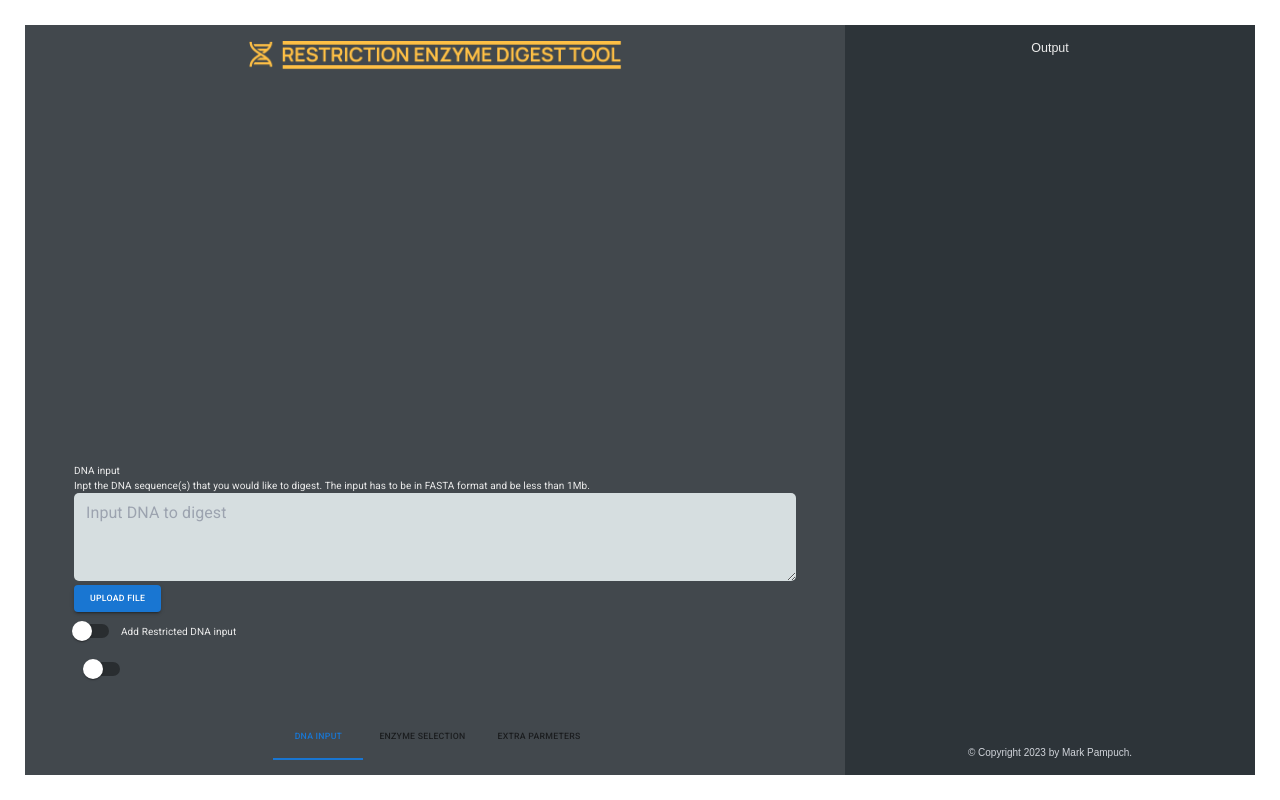
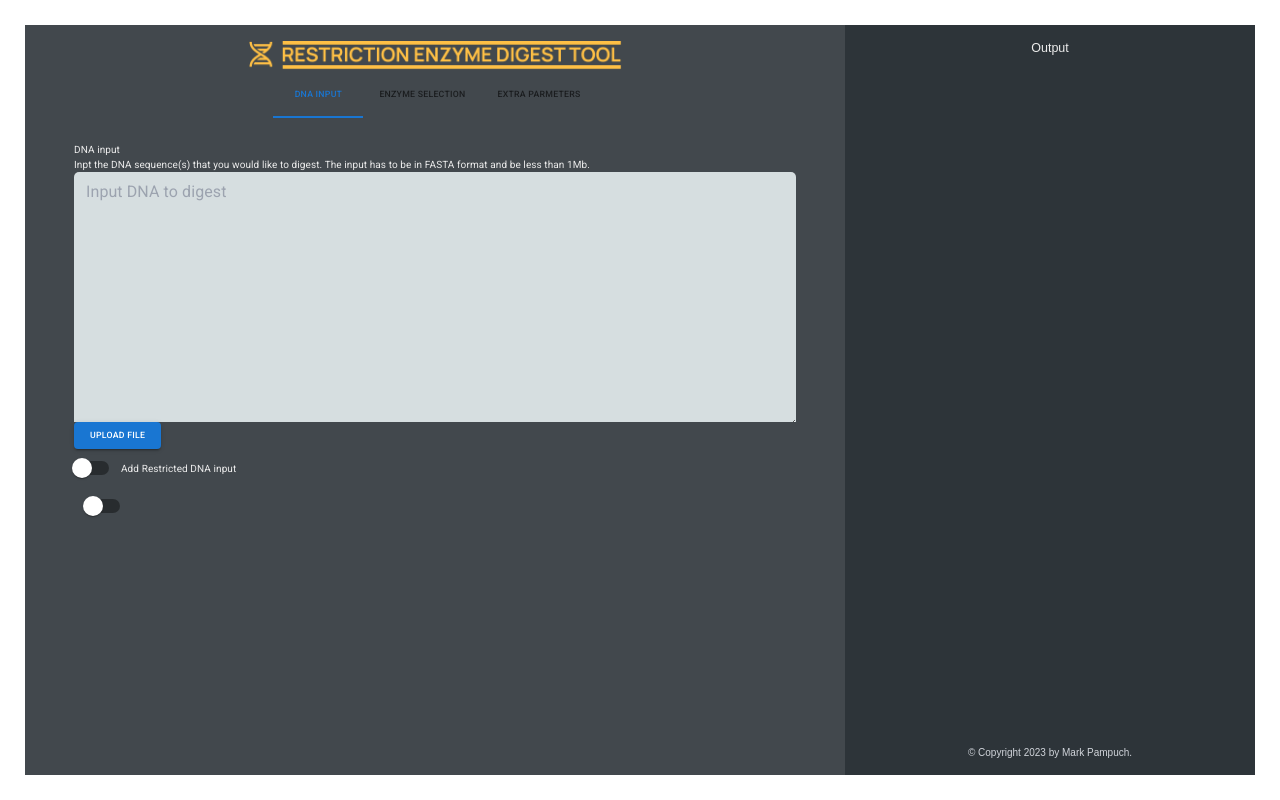
Before and after one commit to mpampuch/restriction-enzyme-digest-tool, a React (Vite) app: page / in a window 1280 px wide. Built offline with nearby package versions, Linux system fonts and the light colour scheme.

Commit message:
tweak layout

```diff
--- a/src/components/Tabs.jsx
+++ b/src/components/Tabs.jsx
@@ -51,8 +51,19 @@ export default function BasicTabs() {
   };
 
   return (
-    <Box sx={{ width: "100%" }} className="mt-auto">
+    <Box sx={{ width: "100%" }} className="">
       <Box>
+        <Tabs
+          value={value}
+          onChange={handleChange}
+          aria-label="basic tabs example"
+          centered
+          className="flex justify-between"
+        >
+          <Tab label="DNA Input" {...a11yProps(0)} />
+          <Tab label="Enzyme Selection" {...a11yProps(1)} />
+          <Tab label="Extra Parmeters" {...a11yProps(2)} />
+        </Tabs>
         <CustomTabPanel value={value} index={0}>
           <h1>DNA input</h1>
           <p>
@@ -60,10 +71,10 @@ export default function BasicTabs() {
             has to be in FASTA format and be less than 1Mb.
           </p>
           {/* TODO, FIX THE OVERFLOW AND ADD A SCROLL WHEN THIS GETS TOO BIG */}
-          <div className="scrollbar-thin scrollbar-thumb-gray-300 scrollbar-track-gray-10 max-h-[300px] overflow-auto">
+          <div className="scrollbar-thin scrollbar-thumb-gray-300 scrollbar-track-gray-10 max-h-[250px] overflow-auto">
             <TextareaAutosize
               aria-label="minimum height"
-              minRows={3}
+              minRows={10}
               placeholder="Input DNA to digest"
               className="text-gray-800"
             />
@@ -72,9 +83,18 @@ export default function BasicTabs() {
             Upload File
             <input type="file" hidden />
           </Button>
+          <LabelledSwitch />
+          {/* TODO, ADD THIS LOGIC TO THE LABELLED DNA INPUT THING BUT DO IT USING A GLOBAL STATE MANAGEMENT SYSTEM LIKE REDUX TO ENSURE PARENT CAN GET THE STATE */}
+          <Switch
+            onChange={() =>
+              setShowRestrictedInput(
+                (showRestrictedInput) => !showRestrictedInput,
+              )
+            }
+          />
           <div
-            className={`overflow-hidden transition-all duration-500 ease-in-out ${
-              showRestrictedInput ? "max-h-[300px]" : "max-h-0"
+            className={`overflow-auto transition-all duration-500 ease-in-out ${
+              showRestrictedInput ? "max-h-[450px]" : "max-h-0"
             }`}
           >
             {/* {showRestrictedInput && (
@@ -89,9 +109,9 @@ export default function BasicTabs() {
             <div className="scrollbar-thin scrollbar-thumb-gray-300 scrollbar-track-gray-10 max-h-[300px] overflow-auto">
               <TextareaAutosize
                 aria-label="minimum height"
-                minRows={3}
+                minRows={10}
                 placeholder="Input DNA that you don't want to digest"
-                className="text-gray-800"
+                className="max-h-[250px] text-gray-800"
               />
             </div>
             <Button variant="contained" component="label">
@@ -101,15 +121,6 @@ export default function BasicTabs() {
             {/* </>
             )} */}
           </div>
-          <LabelledSwitch />
-          {/* TODO, ADD THIS LOGIC TO THE LABELLED DNA INPUT THING BUT DO IT USING A GLOBAL STATE MANAGEMENT SYSTEM LIKE REDUX TO ENSURE PARENT CAN GET THE STATE */}
-          <Switch
-            onChange={() =>
-              setShowRestrictedInput(
-                (showRestrictedInput) => !showRestrictedInput,
-              )
-            }
-          />
         </CustomTabPanel>
         <CustomTabPanel value={value} index={1}>
           <h1>Enzyme Selection</h1>
@@ -118,17 +129,6 @@ export default function BasicTabs() {
           <h1>Extra parameters</h1>
           <Button variant="contained">Default</Button>
         </CustomTabPanel>
-        <Tabs
-          value={value}
-          onChange={handleChange}
-          aria-label="basic tabs example"
-          centered
-          className="flex justify-between"
-        >
-          <Tab label="DNA Input" {...a11yProps(0)} />
-          <Tab label="Enzyme Selection" {...a11yProps(1)} />
-          <Tab label="Extra Parmeters" {...a11yProps(2)} />
-        </Tabs>
       </Box>
     </Box>
   );
```
